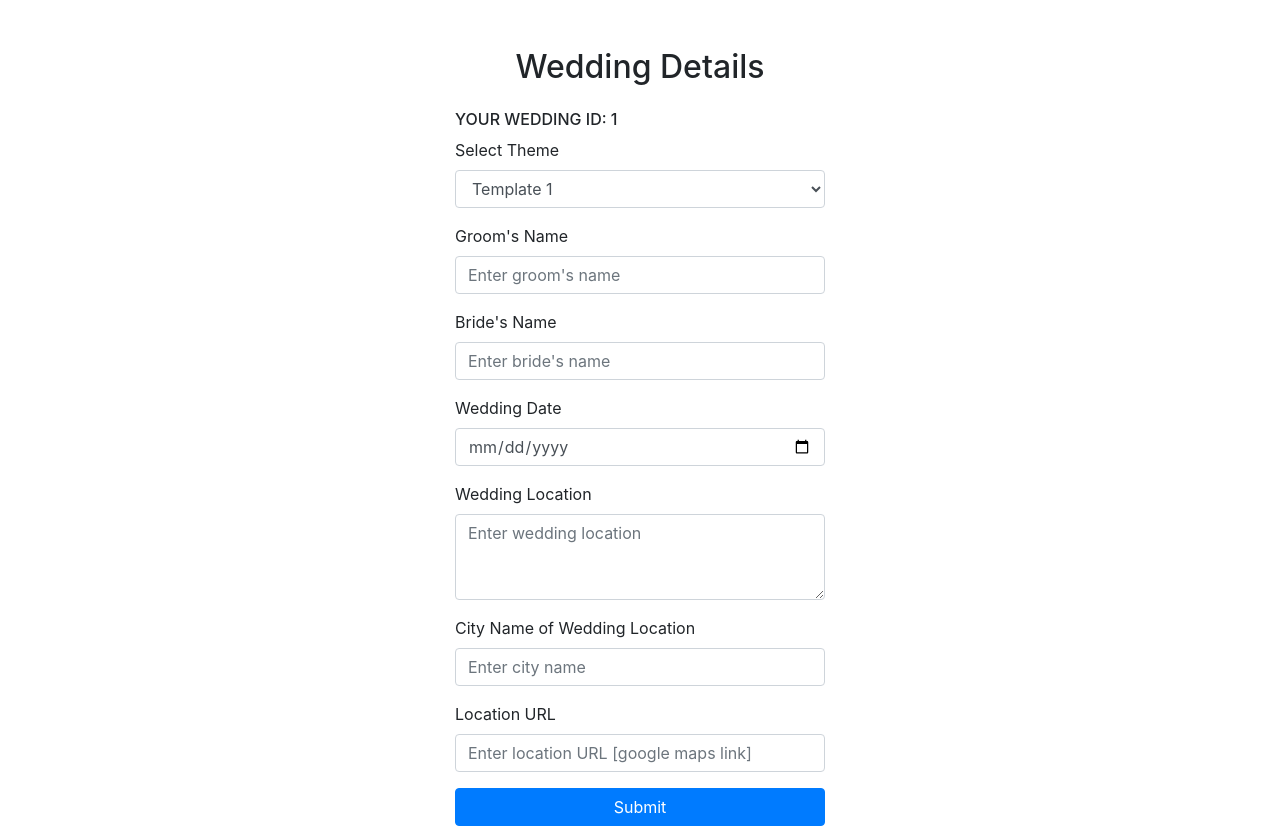
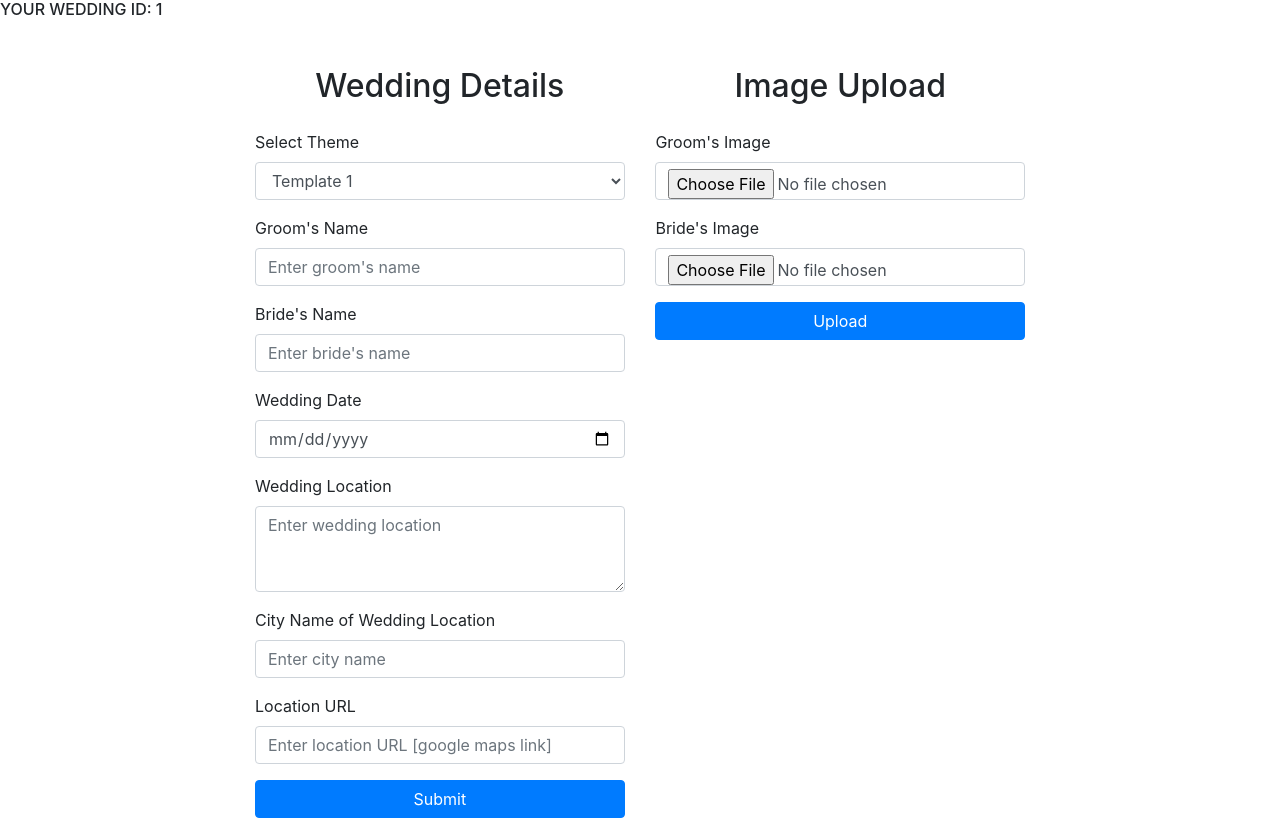
Before and after one commit to ItsAdi22/wedding-web, a Flask app: template templates/dashboard.html in a window 1280 px wide. Shown: the part 56-882 px from the top of the page. Run offline with Flask 3, Linux system fonts and the light colour scheme; the template is opened without the code that fills it: values that come from a table or form of the project are taken from there, most other values are stand-ins (such as "Sample title", 1, 10 or a date in 2020); some libraries are stand-ins or nearby versions.

Commit message:
created new form for groom/bride images

```diff
--- a/app.py
+++ b/app.py
@@ -1,6 +1,6 @@
 from flask import Flask, render_template,redirect ,url_for, request, flash, session
 from flask_mysqldb import MySQL
-from forms import SignupForm,LoginForm,WeddingDetailsForm,ReservationForm
+from forms import SignupForm,LoginForm,WeddingDetailsForm,ReservationForm,CoupleImageForm
 from dotenv import load_dotenv
 import os
 import random
@@ -136,6 +136,7 @@ def logout():
 def create():
     if 'email' in session:
         form = WeddingDetailsForm()
+        form2 = CoupleImageForm()
         email = session['email']
 
         try:
@@ -178,7 +179,7 @@ def create():
                     flash("Data Updated!")
                     return redirect(url_for('create'))
             else:
-                return render_template('dashboard.html',form=form,wedding_id=wedding_id)
+                return render_template('dashboard.html',form=form,wedding_id=wedding_id,form2=form2)
     else:
         return redirect(url_for('login'))
 
--- a/forms.py
+++ b/forms.py
@@ -1,6 +1,7 @@
 from flask_wtf import FlaskForm
-from wtforms import StringField, PasswordField, SubmitField,TextAreaField, DateField, URLField, SelectField, RadioField, IntegerField, EmailField
+from wtforms import StringField, PasswordField, SubmitField,TextAreaField, DateField, URLField, SelectField, RadioField, IntegerField, EmailField, FileField
 from wtforms.validators import DataRequired, Email, Length
+from flask_wtf.file import FileRequired
 
 
 
@@ -34,3 +35,8 @@ class ReservationForm(FlaskForm):
     will_attend = RadioField('Will you attend?', choices=[('1', 'Yes, I will be there'), ('0', "Sorry, can't come")], default='1')
     note = TextAreaField('Note', validators=[Length(max=500)])  # Adjust the max length as needed
     submit = SubmitField('Send RSVP')
+
+class CoupleImageForm(FlaskForm):
+    groom_image = FileField('Groom\'s Image', validators=[FileRequired()])
+    bride_image = FileField('Bride\'s Image', validators=[FileRequired()])
+    submit = SubmitField('Upload')
--- a/templates/dashboard.html
+++ b/templates/dashboard.html
@@ -3,24 +3,29 @@
 {% block detailscss %}
 <style>
     body {
-            padding-top: 56px; /* Adjusted for the fixed navbar height */
-        }
+        padding-top: 56px; /* Adjusted for the fixed navbar height */
+    }
+
     .form-container {
-        max-width: 400px;
+        display: flex;
+        justify-content: space-between;
+        max-width: 800px; /* Adjust as needed */
         margin: 0 auto;
     }
+
+    .form {
+        width: 48%; /* Adjust as needed */
+    }
 </style>
-
 {% endblock detailscss %}
 
 {% block details %}
+<h6>YOUR WEDDING ID: {{wedding_id[0]}}</h6>
 <div class="container mt-5 form-container">
-
-    <form method="POST" action="{{ url_for('create') }}">
+    <form method="POST" action="{{ url_for('create') }}" class="form">
         {{ form.csrf_token }}
 
         <h2 class="text-center mb-4">Wedding Details</h2>
-        <h6>YOUR WEDDING ID: {{wedding_id[0]}}</h6>
 
         <div class="form-group">
             {{ form.theme.label(class="form-label") }}
@@ -59,5 +64,22 @@
 
         {{ form.submit(class="btn btn-primary btn-block") }}
     </form>
+
+    <form method="POST" action="" enctype="multipart/form-data" class="form">
+        {{ form2.hidden_tag() }}
+        <h2 class="text-center mb-4">Image Upload</h2>
+
+        <div class="form-group">
+            <label for="{{ form2.groom_image.id }}">Groom's Image</label>
+            {{ form2.groom_image(class="form-control", accept=".jpg, .jpeg, .png", required="required") }}
+        </div>
+
+        <div class="form-group">
+            <label for="{{ form2.bride_image.id }}">Bride's Image</label>
+            {{ form2.bride_image(class="form-control", accept=".jpg, .jpeg, .png", required="required") }}
+        </div>
+
+        {{ form2.submit(class="btn btn-primary btn-block") }}
+    </form>
 </div>
 {% endblock details %}
```
